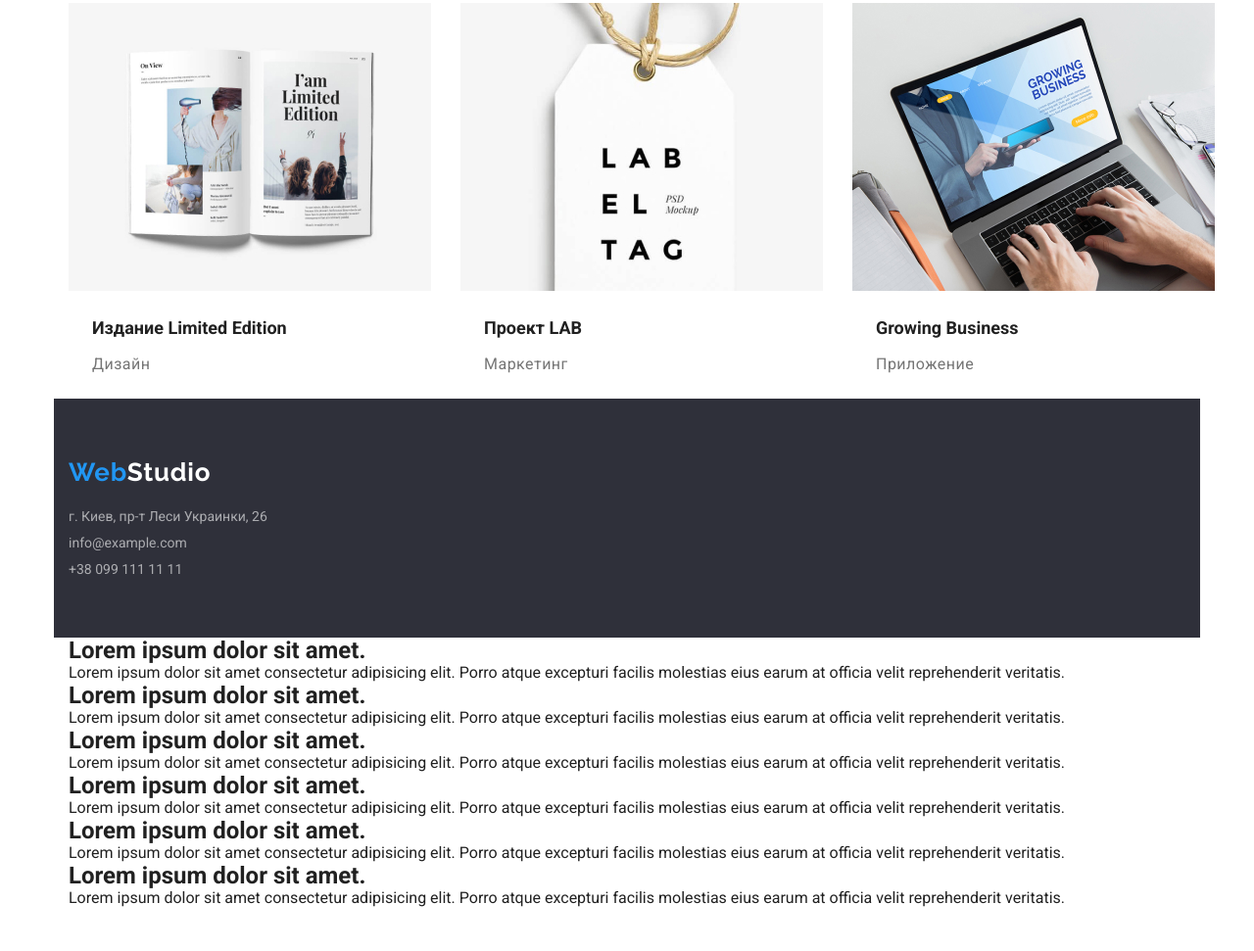
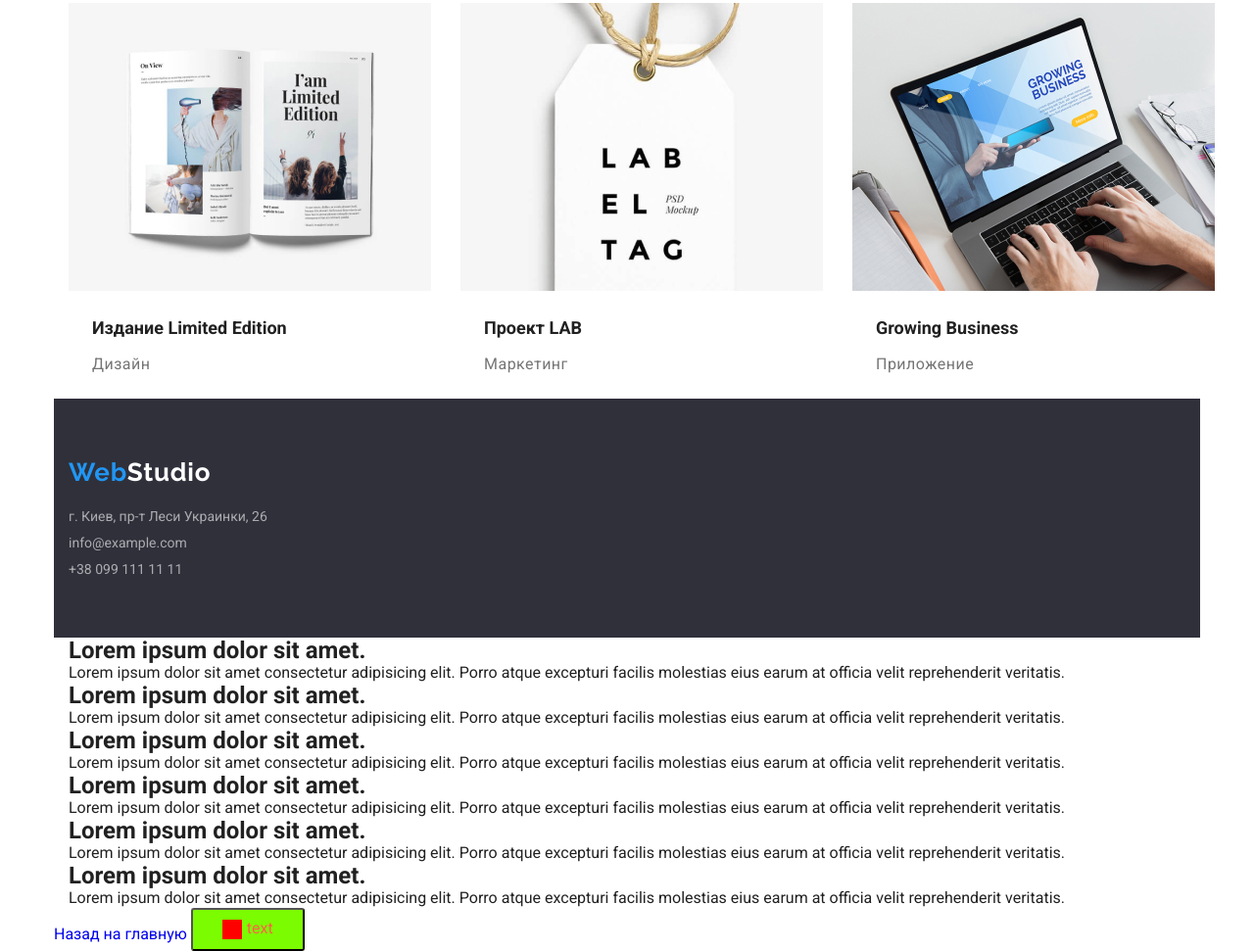
Before and after one commit to Vlad-705914/goit-markup-hw-06, a plain HTML site: page test.html in a window 1280 px wide. Shown: the part 2367-3338 px from the top of the page at 98% size. Before the commit the page ends 3294 px from the top, so only its background shows below. Drawn offline with nearby package versions, Linux system fonts and the light colour scheme; files that its build step writes are made by us from their sources.

Commit message:
правка

```diff
--- a/styles.css
+++ b/css/styles.css
@@ -715,3 +715,50 @@ pointer-events: none;
 .backdrop.is-hidden .modal{
   transform: translate(-50% -50%) scale(0.9);
 }
+
+
+
+
+
+.btn{
+  display: -webkit-inline-flex;
+  margin: 0;
+  padding:10px 30px;
+  border-radius: 3px;
+  background-color: lawngreen;
+  color: tomato;
+  font: inherit;
+  cursor: pointer;
+  transition: background-color 1000ms linear;
+}
+
+.btn::before{
+  position: relative;
+  content: "";
+  display: inline-block;
+  width: 20px;
+  height: 20px;
+background-color: red;
+margin-right: 5px;
+transition: transform 500ms linear;
+
+
+}
+.btn:hover::before{
+  transform: translateY(-35px);
+}
+.btn::after{
+ position: absolute;
+ top:50%;
+ left: 20px;
+ content:"";
+
+  display: inline-block;
+  width: 20px;
+  height: 20px;
+  background-color: blue;
+}
+.btn:hover,
+.btn:focus{
+  background-color: lightcoral;
+}
--- a/test.html
+++ b/test.html
@@ -298,6 +298,7 @@
           </ul>
         </div>
 
-
+        <a href="./index.html">Назад на главную</a>
+        <button class="btn">text</button>
 </body>
 </html>
```
